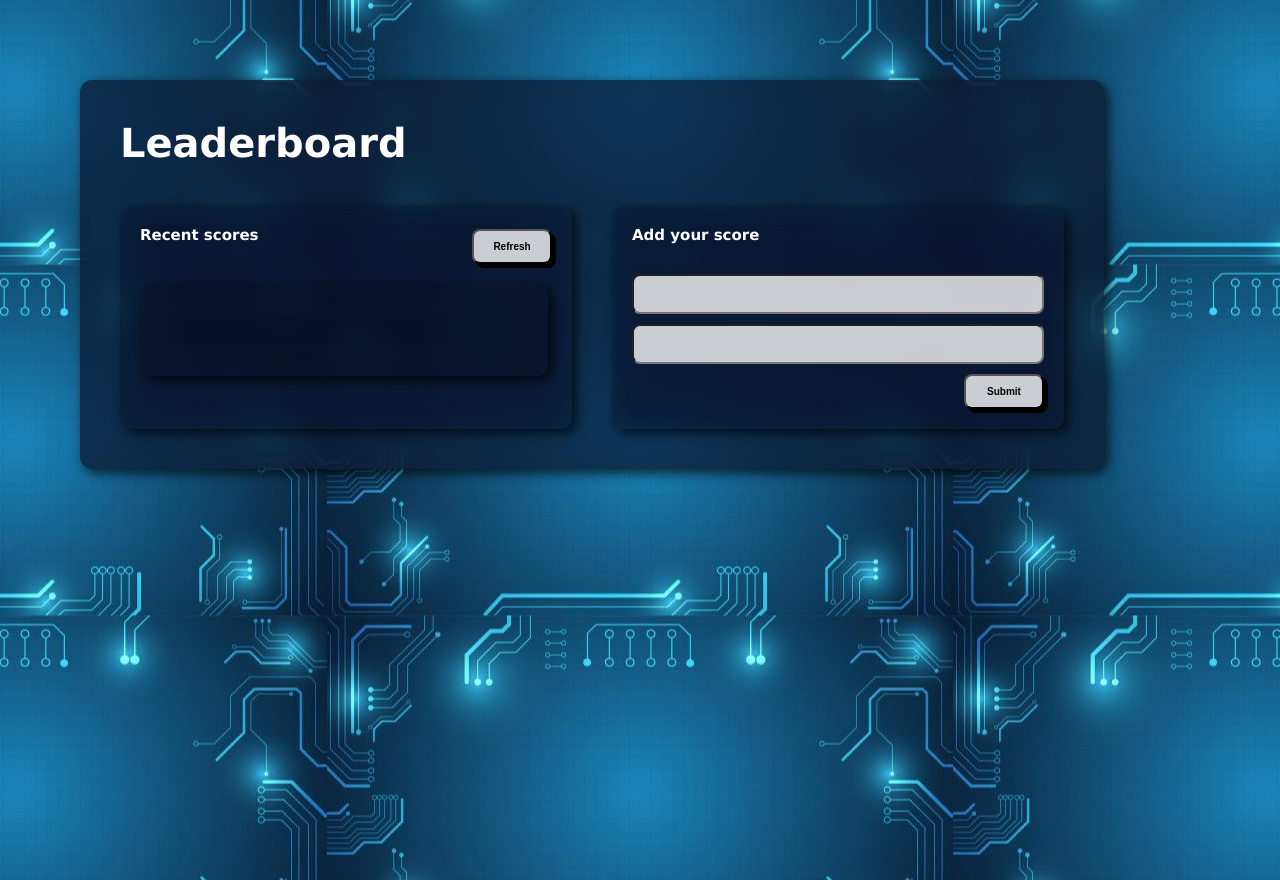
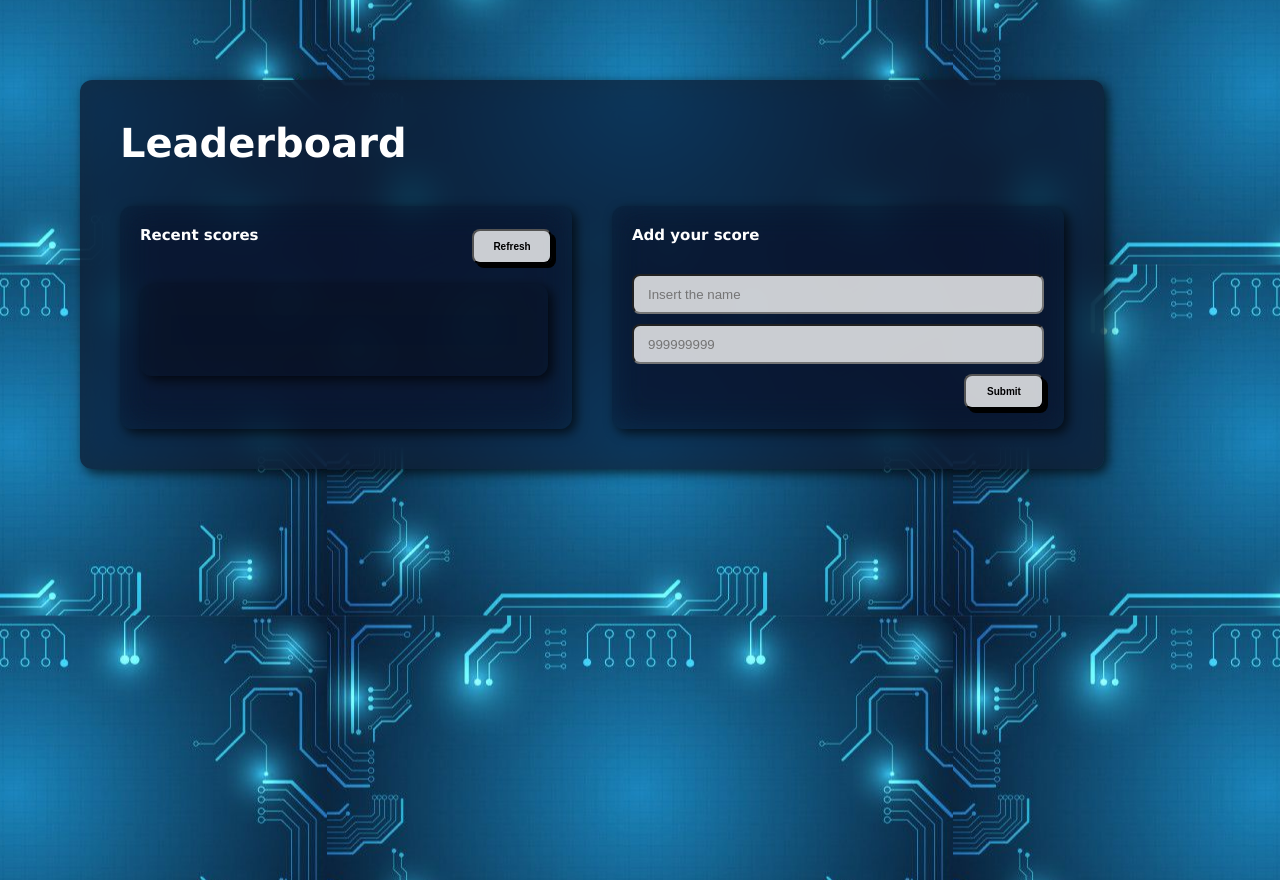
Before and after one commit to andres-condezo/Leaderboard, a website built with webpack: page src/template.html in a window 1280 px wide. Built offline with nearby package versions, Linux system fonts and the light colour scheme; no server answers.

Commit message:
Feat(index.html): [Add placeholder inputs]

```diff
--- a/src/template.html
+++ b/src/template.html
@@ -24,8 +24,8 @@
       <section class="right-block">
         <h2>Add your score</h2>
         <form action="index_submit" method="post" accept-charset="utf-8">
-          <input type="text" value="" name="name" required maxlength="20"/>
-          <input type="number" value="" name="score" required min="0" max="1000000"/>
+          <input type="text" value="" name="name" placeholder="Insert the name" required maxlength="20"/>
+          <input type="number" value="" name="score" placeholder="999999999" required min="0" max="999999"/>
           <button class="btn">Submit</button>
         </form>
       </section>
```
